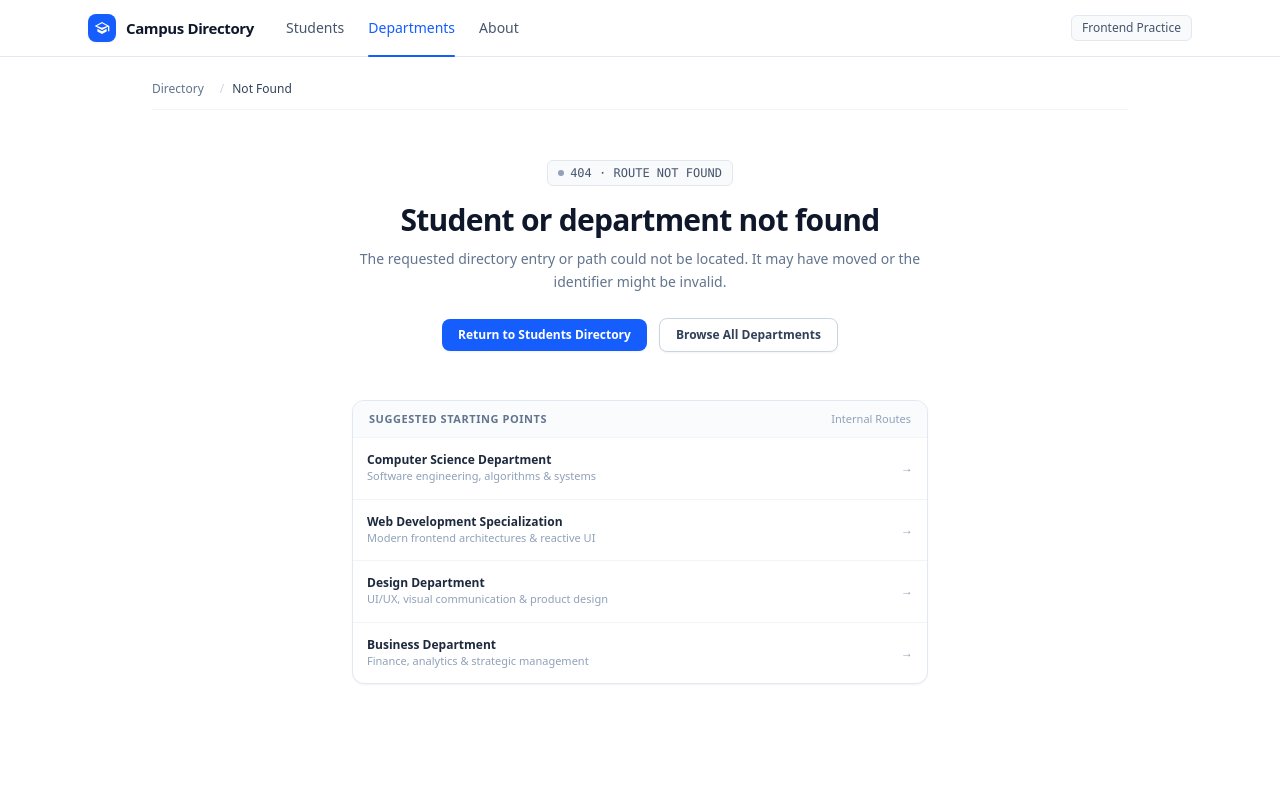
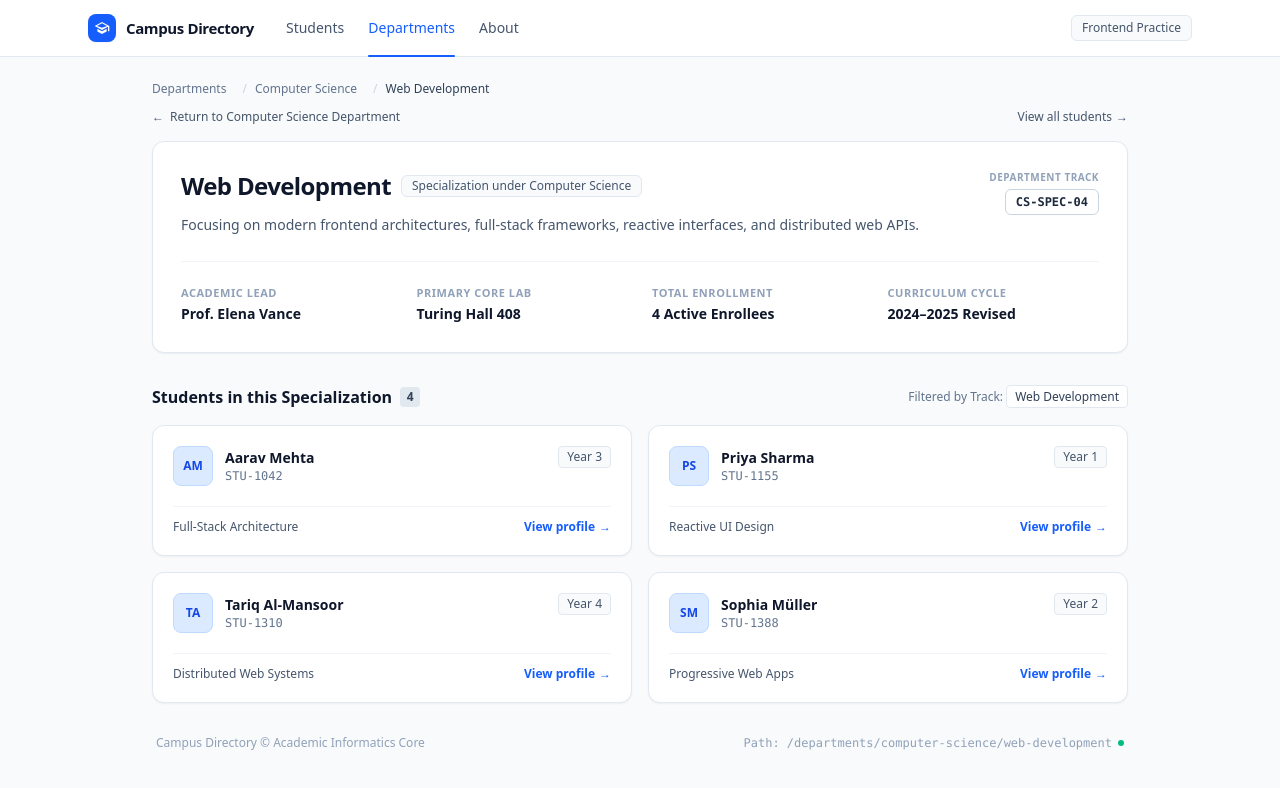
Before and after one commit to Jilanmansuri/student_directory_project, a Next.js app: page /departments/computer-science/web-development in a window 1280 px wide. Before the commit this address had no page. Shown: the top 788 px of the page. Built offline with nearby package versions, Linux system fonts and the light colour scheme.

Commit message:
feat: add specialization detail page with dynamic routing and metadata generation

```diff
--- /dev/null
+++ b/src/app/departments/[dept]/[spec]/page.tsx
@@ -0,0 +1,191 @@
+import { notFound } from "next/navigation";
+import Link from "next/link";
+import { Metadata } from "next";
+import { departments, getSpecialization } from "@/data/departments";
+import { getStudentsBySpecialization } from "@/data/students";
+import Breadcrumb from "@/components/Breadcrumb";
+import StudentSpecializationCard from "@/components/StudentSpecializationCard";
+
+interface SpecializationPageProps {
+  params: Promise<{
+    dept: string;
+    spec: string;
+  }>;
+}
+
+export async function generateStaticParams() {
+  const params: { dept: string; spec: string }[] = [];
+  for (const dept of departments) {
+    for (const spec of dept.specializations) {
+      params.push({
+        dept: dept.slug,
+        spec: spec.slug,
+      });
+    }
+  }
+  return params;
+}
+
+export async function generateMetadata({
+  params,
+}: SpecializationPageProps): Promise<Metadata> {
+  const { dept, spec } = await params;
+  const match = getSpecialization(dept, spec);
+
+  if (!match) {
+    return {
+      title: "Specialization Not Found | Campus Directory",
+    };
+  }
+
+  return {
+    title: `${match.specialization.name} | ${match.department.name} | Campus Directory`,
+    description: match.specialization.description,
+  };
+}
+
+export default async function SpecializationDetailPage({
+  params,
+}: SpecializationPageProps) {
+  const { dept: deptSlug, spec: specSlug } = await params;
+  const match = getSpecialization(deptSlug, specSlug);
+
+  if (!match) {
+    notFound();
+  }
+
+  const { department, specialization } = match;
+  const enrolledStudents = getStudentsBySpecialization(specSlug);
+
+  return (
+    <div className="flex-1 bg-slate-50/60 pb-16 pt-6">
+      <div className="mx-auto max-w-5xl px-6">
+        <div className="mb-4 space-y-3">
+          <Breadcrumb
+            items={[
+              { label: "Departments", href: "/departments" },
+              { label: department.name, href: `/departments/${department.slug}` },
+              { label: specialization.name },
+            ]}
+          />
+
+          <div className="flex items-center justify-between">
+            <Link
+              href={`/departments/${department.slug}`}
+              className="inline-flex items-center gap-1.5 text-xs font-medium text-slate-600 hover:text-slate-900 transition-colors"
+            >
+              <span aria-hidden="true">&larr;</span> Return to {department.name} Department
+            </Link>
+
+            <Link
+              href="/students"
+              className="inline-flex items-center gap-1 text-xs font-medium text-slate-600 hover:text-blue-600 transition-colors"
+            >
+              View all students
+              <span aria-hidden="true">&rarr;</span>
+            </Link>
+          </div>
+        </div>
+
+        <div className="rounded-xl border border-slate-200 bg-white p-7 shadow-xs">
+          <div className="flex flex-col sm:flex-row sm:items-start justify-between gap-4 border-b border-slate-100 pb-6">
+            <div>
+              <div className="flex flex-wrap items-center gap-2.5">
+                <h1 className="text-2xl font-bold tracking-tight text-slate-900">
+                  {specialization.name}
+                </h1>
+                <span className="rounded-md border border-slate-200 bg-slate-50 px-2.5 py-0.5 text-xs text-slate-600 font-medium">
+                  Specialization under {department.name}
+                </span>
+              </div>
+              <p className="mt-3 text-sm text-slate-600 leading-relaxed max-w-3xl">
+                {specialization.description}
+              </p>
+            </div>
+
+            <div className="shrink-0 text-left sm:text-right">
+              <span className="text-[10px] font-semibold tracking-wider text-slate-400 uppercase block">
+                Department Track
+              </span>
+              <span className="mt-1 inline-block rounded-md border border-slate-300 bg-white px-2.5 py-1 text-xs font-mono font-bold text-slate-800">
+                {specialization.trackCode}
+              </span>
+            </div>
+          </div>
+
+          <div className="grid grid-cols-2 sm:grid-cols-4 gap-6 pt-6 text-xs">
+            <div>
+              <span className="font-semibold text-slate-400 uppercase tracking-wider block text-[11px]">
+                Academic Lead
+              </span>
+              <span className="mt-1 block font-semibold text-slate-900 text-sm">
+                {specialization.academicLead}
+              </span>
+            </div>
+            <div>
+              <span className="font-semibold text-slate-400 uppercase tracking-wider block text-[11px]">
+                Primary Core Lab
+              </span>
+              <span className="mt-1 block font-semibold text-slate-900 text-sm">
+                {specialization.primaryLab}
+              </span>
+            </div>
+            <div>
+              <span className="font-semibold text-slate-400 uppercase tracking-wider block text-[11px]">
+                Total Enrollment
+              </span>
+              <span className="mt-1 block font-semibold text-slate-900 text-sm">
+                {specialization.totalEnrollment}
+              </span>
+            </div>
+            <div>
+              <span className="font-semibold text-slate-400 uppercase tracking-wider block text-[11px]">
+                Curriculum Cycle
+              </span>
+              <span className="mt-1 block font-semibold text-slate-900 text-sm">
+                {specialization.curriculumCycle}
+              </span>
+            </div>
+          </div>
+        </div>
+
+        <div className="mt-8">
+          <div className="mb-4 flex flex-col sm:flex-row sm:items-center justify-between gap-2">
+            <div className="flex items-center gap-2">
+              <h2 className="text-base font-bold text-slate-900">
+                Students in this Specialization
+              </h2>
+              <span className="flex h-5 w-5 items-center justify-center rounded bg-slate-200 text-xs font-semibold text-slate-700">
+                {enrolledStudents.length}
+              </span>
+            </div>
+
+            <div className="text-xs text-slate-500">
+              Filtered by Track:{" "}
+              <span className="rounded border border-slate-200 bg-white px-2 py-0.5 font-medium text-slate-700">
+                {specialization.name}
+              </span>
+            </div>
+          </div>
+
+          <div className="grid grid-cols-1 sm:grid-cols-2 gap-4">
+            {enrolledStudents.map((student) => (
+              <StudentSpecializationCard
+                key={student.id}
+                student={student}
+              />
+            ))}
+          </div>
+        </div>
+
+        <div className="mt-8 flex flex-col sm:flex-row items-center justify-between gap-2 px-1 text-xs text-slate-400">
+          <span>Campus Directory &copy; Academic Informatics Core</span>
+          <span className="flex items-center gap-1.5 font-mono">
+            Path: /departments/{department.slug}/{specialization.slug}
+            <span className="h-1.5 w-1.5 rounded-full bg-emerald-500 inline-block" />
+          </span>
+        </div>
+      </div>
+    </div>
+  );
+}
```
